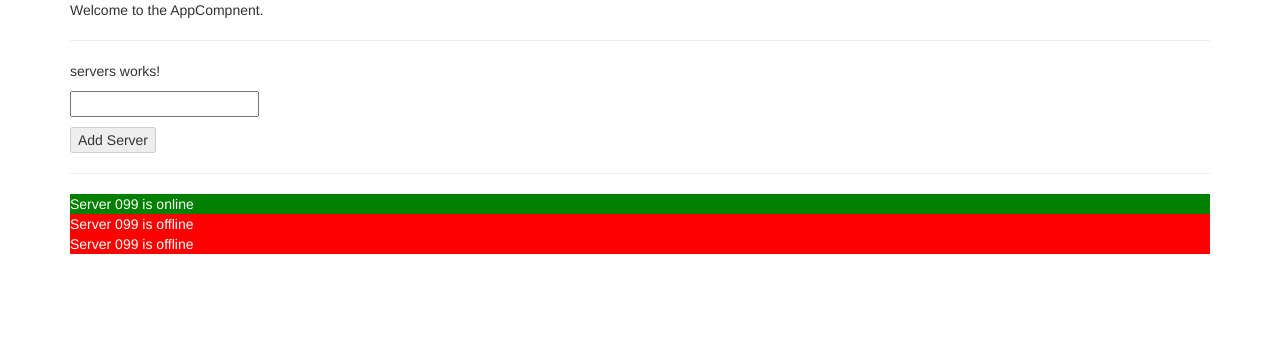
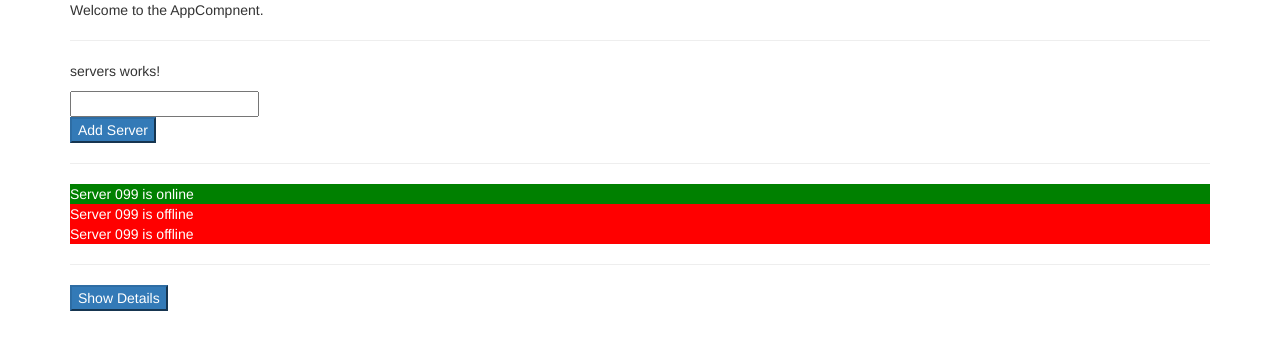
Before and after one commit to IndustrialMojo/udemy-project-a, an Angular app: page / in a window 1280 px wide. Shown: the top 350 px of the page. Built offline with nearby package versions, Linux system fonts and the light colour scheme.

Commit message:
More directive development.

```diff
--- a/angular.json
+++ b/angular.json
@@ -115,6 +115,7 @@
                     }
                 }
             }
-    }},
+        }
+    },
     "defaultProject": "udemy-project-a"
 }
--- a/src/app/server/server.component.ts
+++ b/src/app/server/server.component.ts
@@ -3,19 +3,7 @@ import { Component } from '@angular/core';
 @Component({
     selector: 'server-component',
     templateUrl: './server.component.html',
-    styles: [`
-
-	div.online {
-    	background-color: green;
-    	color: white;
-	}
-
-	div.offline {
-    	background-color: red;
-    	color: white;
-	}
-
-  `]
+    styleUrls: ['./server.component.css']
 })
 
 export class ServerComponent {
--- a/src/app/servers/servers.component.css
+++ b/src/app/servers/servers.component.css
@@ -0,0 +1,11 @@
+
+
+div.blue {
+    background-color: blue;
+    color: black;
+}
+
+div.yellow {
+    background-color: yellow;
+    color: black;
+}
--- a/src/app/servers/servers.component.html
+++ b/src/app/servers/servers.component.html
@@ -1,25 +1,43 @@
 
-<p>
-  servers works!
-</p>
+<p>servers works!</p>
 
 <!-- data binding: two way (requires forms module) -->
 
 <input type="text" [(ngModel)]="serverName" />
 
+<!-- data binding: event -->
+
+<div>
+	<input type="button" class="btn-primary"
+		[disabled]="isServerNameEmpty()"
+		(click)="onButtonClick($event)"
+		value="Add Server" />
+</div>
+
+
 <!-- data binding: string interpolation -->
 
-<p>
-{{ userName }}
-</p>
+<!-- directive:  -->
+
+<p *ngIf="serverCreated">Server was created. Server name is {{
+	serverName }}.</p>
+
+<hr />
 
 <!-- data binding: property/method call -->
 
-<!-- data binding: event -->
-
-<input type="button" [disabled]="isServerNameEmpty()" (click)="onButtonClick($event)" value="Add Server" />
-
+<server-component *ngFor="let server of servers"></server-component>
 
 <hr />
 
-<server-component *ngFor="let server of servers"></server-component>
+
+<div>
+	<input type="button" class="btn-primary"
+		(click)="onShowDetails($event)"
+		value="Show Details" />
+</div>
+
+
+<p *ngIf="showDetails">Lorem ipsum dolor sit amet...</p>
+
+<div [ngStyle]="{ backgroundColor: i >= 4 ? 'blue' : 'yellow' }" *ngFor="let click of clicks; let i = index">{{ click }}</div>
--- a/src/app/servers/servers.component.ts
+++ b/src/app/servers/servers.component.ts
@@ -7,9 +7,13 @@ import { Component, OnInit } from '@angular/core';
 })
 export class ServersComponent implements OnInit {
 
-    serverName = '';
-    serverCreated = false;
-    servers = ['000', '001', '002'];
+    serverName: string = '';
+    serverCreated: boolean = false;
+    servers: any = ['000', '001', '002'];
+
+
+    showDetails: boolean = false;
+    clicks: any = [];
 
     constructor() { }
 
@@ -22,7 +26,18 @@ export class ServersComponent implements OnInit {
 
     onButtonClick(event: any) {
         this.serverCreated = true;
-        this.serverName = event.target.value;
         this.servers.push(this.serverName);
+        this.serverName = '';
     }
+
+    onShowDetails(event: any) {
+        this.showDetails = !this.showDetails ;
+        this.clicks.push(new Date());
+    }
+
+    getClickCountStyle() {
+        return this.clicks.length >= 5 ? 'blue' : 'yellow';
+    }
+
+
 }
```
Lines whose indentation alone changed are shown as unchanged.
